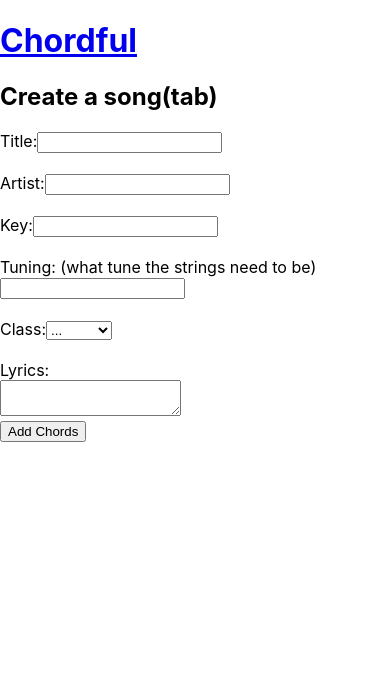
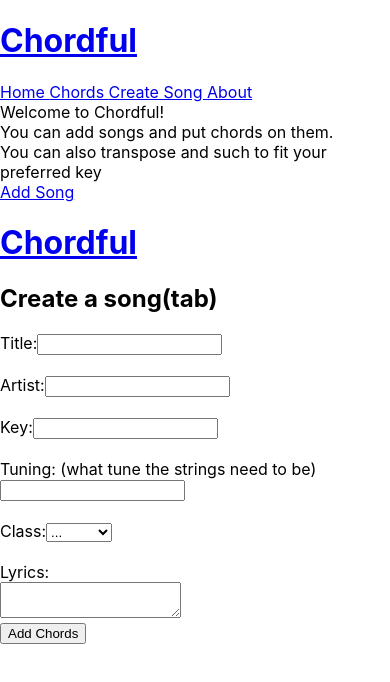
Before and after one commit to shimmy77/chordful-first_capstone, a React (Create React App) app in the folder chordful/: page / in a window 390 px wide. Shown: the top 682 px of the page. Built offline with nearby package versions, Linux system fonts and the light colour scheme.

Commit message:
chordform wip

```diff
--- a/chordful/src/App.js
+++ b/chordful/src/App.js
@@ -2,12 +2,14 @@ import React from 'react';
 import Header from './components/Home/Header'
 import add_new_song from './components/Home/add-new-song'
 import CreateSong from './components/Create_Song/create-song'
+import HomePage from './components/Home/HomePage'
 
 
 class App extends React.Component {
   render() {
     return (
       <main className='App'>
+        <HomePage />
         <Header />
         <add_new_song />
         <CreateSong />
--- a/chordful/src/components/Home/Header.js
+++ b/chordful/src/components/Home/Header.js
@@ -1,5 +1,5 @@
 import React from 'react'
-import { Link, BrowserRouter as Router} from 'react-router-dom'
+import { Link, BrowserRouter as Router } from 'react-router-dom'
 
 export default class Header extends React.Component {
     render() {
--- a/chordful/src/components/Home/HomePage.js
+++ b/chordful/src/components/Home/HomePage.js
@@ -1,10 +1,30 @@
 import React from 'react'
 import { Link, BrowserRouter as Router} from 'react-router-dom'
+import Header from './Header'
+//import './Styles/HomePage.css'
 
 export default class HomePage extends React.Component {
     render() {
         return (
-
+            <Router>
+                <Header></Header>
+            <div class= "sidebar">
+                <a class="active"  href="#home"> Home </a>
+                <a href= "#chords"> Chords </a>
+                <a href= "#create-song"> Create Song </a>
+                <a href= "#about"> About</a>
+            </div>
+         <div class="content">
+            Welcome to Chordful!
+            <br></br>
+            You can add songs and put chords on them.
+            <br></br>
+            You can also transpose and such to fit your preferred key
+         </div>
+         <div class= "createbar">
+             <a href= "#add-song"> Add Song </a>
+         </div>
+         </Router>
         )
     }
 }
--- /dev/null
+++ b/chordful/src/components/Home/Styles/HomePage.css
@@ -0,0 +1,61 @@
+.sidebar {
+    margin: 0;
+    padding: 0;
+    width: 200px;
+    background-color: #f1f1f1;
+    position: fixed;
+    height: 100%;
+    overflow: auto;
+  }
+
+  /* Sidebar links */
+  .sidebar a {
+    display: block;
+    color: black;
+    padding: 16px;
+    text-decoration: none;
+  }
+
+  /* Active/current link */
+  .sidebar a.active {
+    background-color: rgb(0, 132, 255);
+    color: white;
+  }
+
+  /* Links on mouse-over */
+  .sidebar a:hover:not(.active) {
+    background-color: #555;
+    color: white;
+  }
+
+  /* Page content. The value of the margin-left property should match the value of the sidebar's width property */
+  div.content {
+    margin-left: 200px;
+    padding: 1px 16px;
+    height: 1000px;
+  }
+
+.lyrics {
+  width: 400px;
+  height: 600px;
+}
+
+
+  /* On screens that are less than 700px wide, make the sidebar into a topbar */
+  @media screen and (max-width: 700px) {
+    .sidebar {
+      width: 100%;
+      height: auto;
+      position: relative;
+    }
+    .sidebar a {float: left;}
+    div.content {margin-left: 0;}
+  }
+
+  /* On screens that are less than 400px, display the bar vertically, instead of horizontally */
+  @media screen and (max-width: 400px) {
+    .sidebar a {
+      text-align: center;
+      float: none;
+    }
+  }
```
Also changed, not shown: chordful/src/components/Chords/chords.js (+16 -0 lines), chordful/src/components/Home/HomePage-router.js (added, +10 -0 lines), chordful/src/dummy-tabs.js (added, +13 -0 lines).
